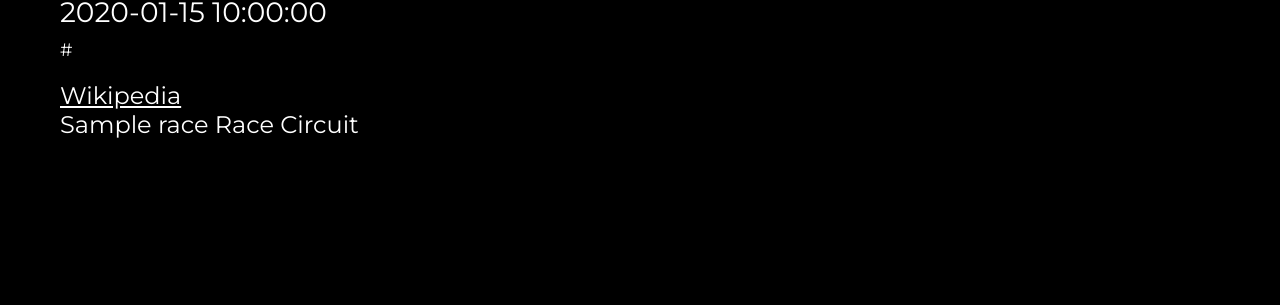
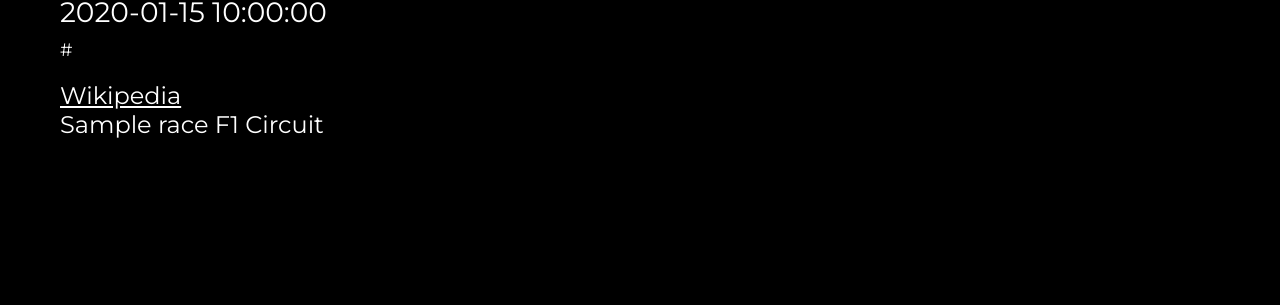
Before and after one commit to itudb2312/itudb2312, a Flask app: page /race/1/ in a window 1280 px wide. Shown: the part 395-700 px from the top of the page. Run offline with Flask 3, Linux system fonts and the light colour scheme; tables that the repository leaves empty or names only in its code hold one stand-in row (values such as "Sample post").

Commit message:
Added circuit name to race_by_id

```diff
--- a/templates/race_by_id.html
+++ b/templates/race_by_id.html
@@ -119,7 +119,7 @@
                 <p style="font-size: 24px; margin-top: 20px">
                     <a style="color: white" href="{{result[7]}}">Wikipedia</a>
                 </p>
-                <p style="font-size: 24px">{{result[18]}} Race Circuit</p>
+                <p style="font-size: 24px">{{result[18]}} F1 Circuit</p>
                 {%endif%}
             </div>
         </div>
```
